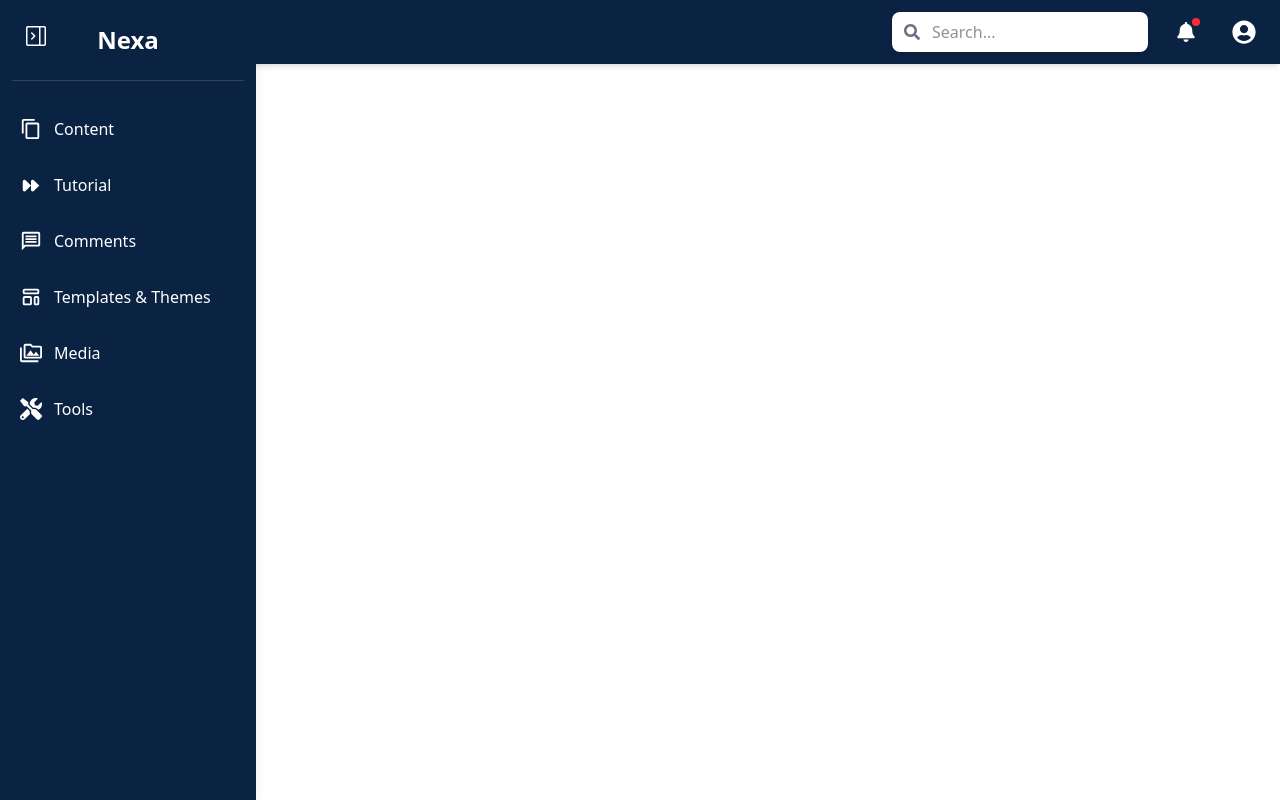
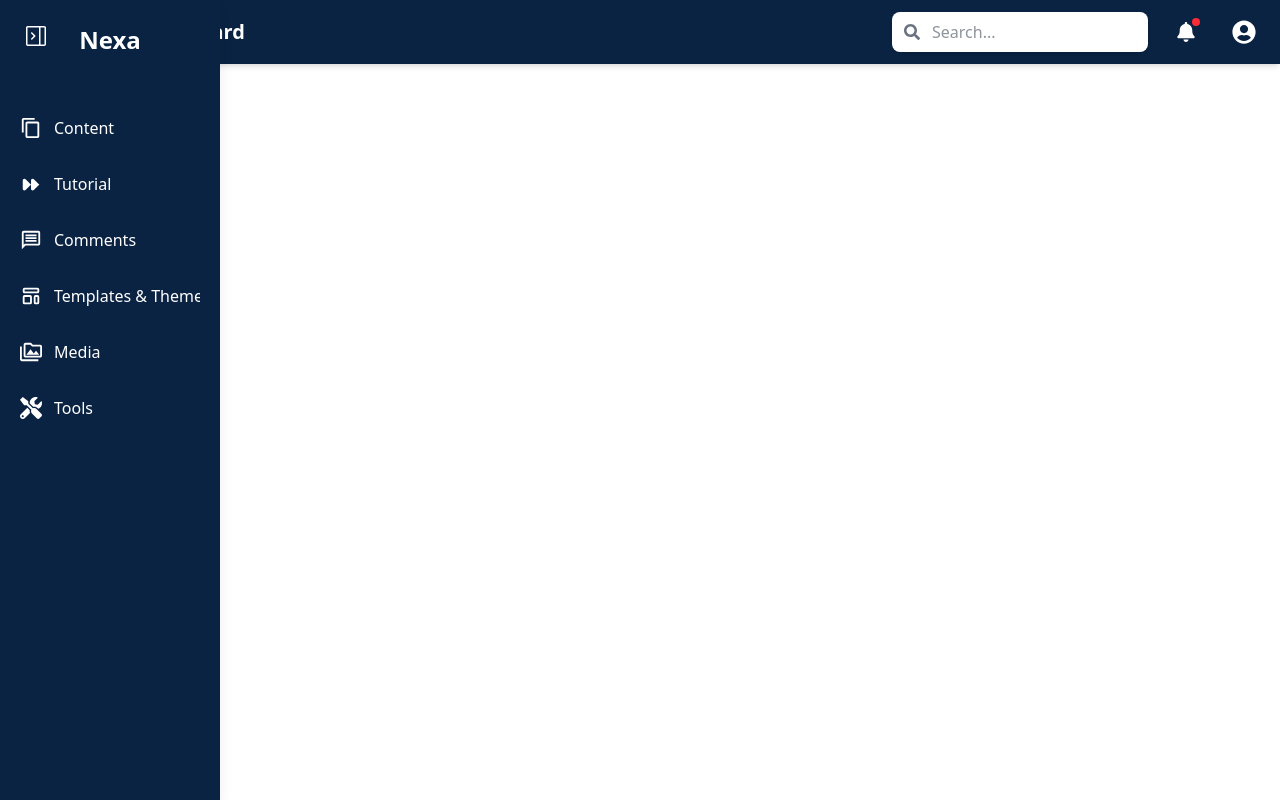
Before and after one commit to Cody-nas/Nexa, a React (Vite) app: page /dashboard in a window 1280 px wide. Built offline with nearby package versions, Linux system fonts and the light colour scheme.

Commit message:
Update Sidebar width and comment out horizontal rule

```diff
--- a/src/components/Sidebar.jsx
+++ b/src/components/Sidebar.jsx
@@ -76,7 +76,7 @@ const Sidebar = () => {
       {/* Sidebar */}
       <div
         className={`fixed top-0 left-0 h-full bg-[#0A2342] text-white transition-all duration-300 shadow-lg z-30 ${
-          isOpen ? "w-64" : "w-16"
+          isOpen ? "w-55" : "w-16"
         }`}
       >
         {/* Logo */}
@@ -87,7 +87,7 @@ const Sidebar = () => {
             <h1 className="text-2xl font-bold"></h1>
           )}
         </div>
-        <hr className="border-gray-700 mx-3" />
+        {/* <hr className="border-gray-700 mx-3" /> */}
 
         {/* Navigation Links */}
         <nav>
```
